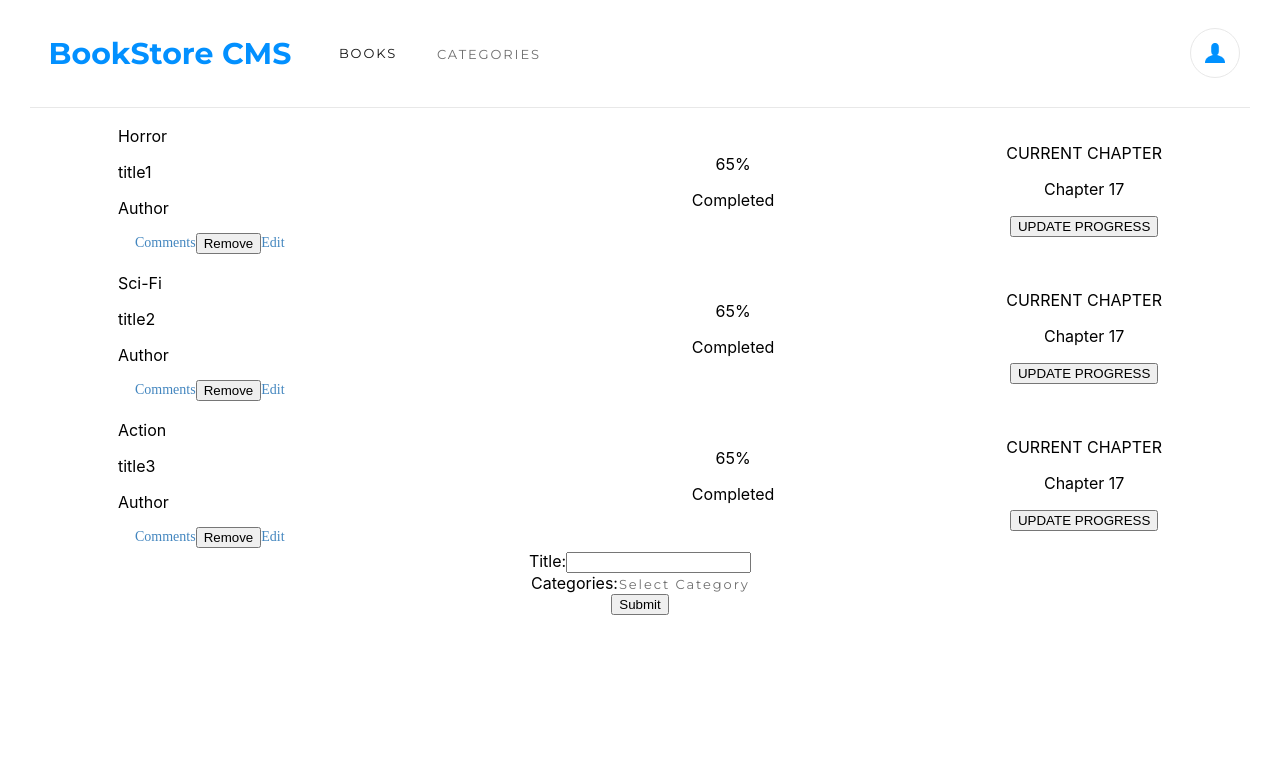
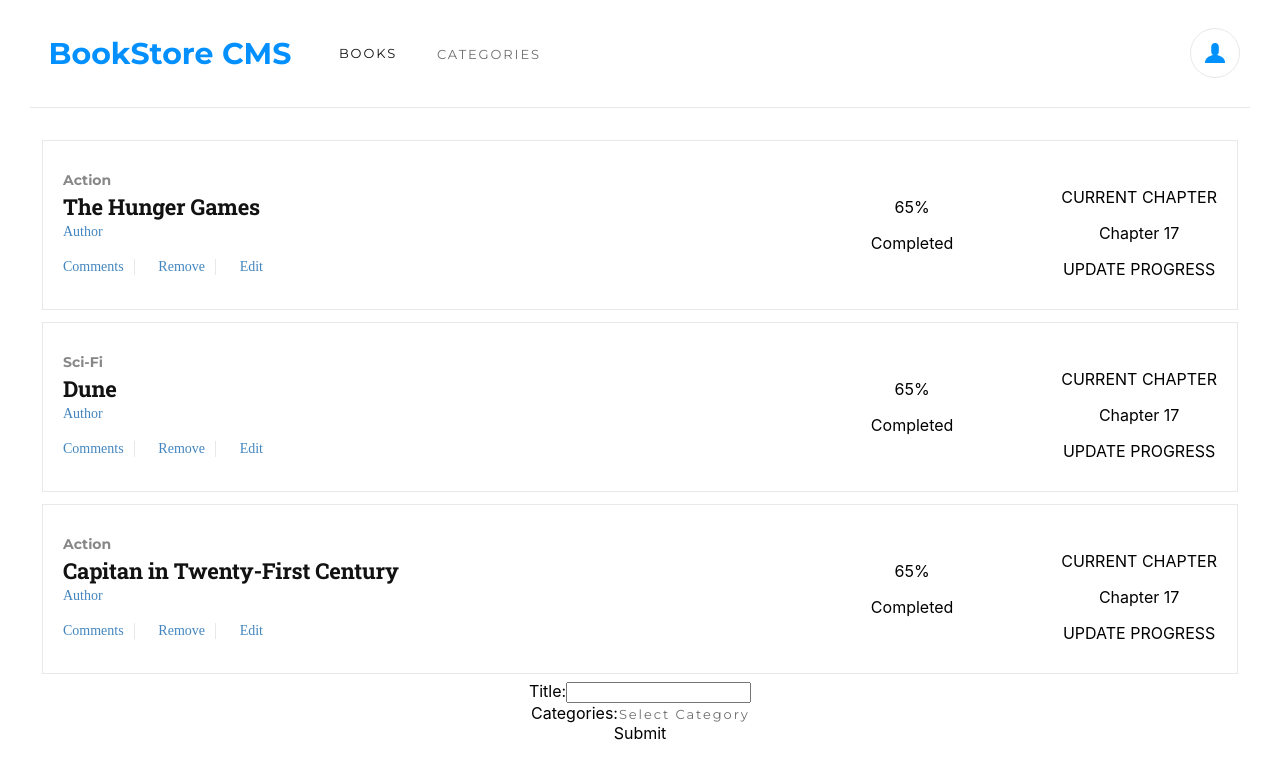
Before and after one commit to jessicafarias/bookstore-cms, a React (Create React App) app: page / in a window 1280 px wide. Shown: the top 778 px of the page. Built offline with nearby package versions, Linux system fonts and the light colour scheme.

Commit message:
style: Stylin book row

```diff
--- a/src/components/Book.js
+++ b/src/components/Book.js
@@ -8,13 +8,13 @@ const Book = props => {
     <tbody>
       <tr>
         <div className="flex-row">
-          <div className="align-start">
-            <p>{book.category}</p>
-            <p>{book.title}</p>
-            <p>Author</p>
-            <div className="flex-row blue-text">
-              <p>Comments</p>
-              <button type="button" onClick={() => { removeBtn(book); }}> Remove </button>
+          <div className="align-start book">
+            <p className="School-of">{book.category}</p>
+            <p className="title">{book.title}</p>
+            <p className="blue-text">Author</p>
+            <div className="options blue-text">
+              <p className="border-right ">Comments</p>
+              <button className="border-right " type="button" onClick={() => { removeBtn(book); }}> Remove </button>
               <p>Edit</p>
             </div>
           </div>
--- a/src/reducers/books.js
+++ b/src/reducers/books.js
@@ -1,9 +1,9 @@
 import { CREATE_BOOK, REMOVE_BOOK } from '../actions/index';
 
 const initialState = [
-  { id: Math.floor(Math.random() * 100) + 1, title: 'title1', category: 'Horror' },
-  { id: Math.floor(Math.random() * 100) + 1, title: 'title2', category: 'Sci-Fi' },
-  { id: Math.floor(Math.random() * 100) + 1, title: 'title3', category: 'Action' },
+  { id: Math.floor(Math.random() * 100) + 1, title: 'The Hunger Games', category: 'Action' },
+  { id: Math.floor(Math.random() * 100) + 1, title: 'Dune', category: 'Sci-Fi' },
+  { id: Math.floor(Math.random() * 100) + 1, title: 'Capitan in Twenty-First Century', category: 'Action' },
 ];
 
 const deleteBook = (state, action) => {
--- a/src/styles/Book.css
+++ b/src/styles/Book.css
@@ -1,8 +1,23 @@
+@import url('https://fonts.googleapis.com/css2?family=Roboto+Slab:wght@400;500;700&display=swap');
+
+button {
+	background: none;
+	color: inherit;
+	border: none;
+	padding: 0;
+	font: inherit;
+	cursor: pointer;
+	outline: inherit;
+}
+
 .flex-row {
   display: flex;
   flex-direction: row;
-  justify-content: space-around;
+  justify-content: space-between;
   align-items: center;
+  border: solid 1px #e8e8e8;
+  margin: 5px 40px;
+  padding: 30px 20px;
 }
 
 .align-start{
@@ -10,9 +25,9 @@
 }
 
 .blue-text {
-  width: 27px;
+  width: 73px;
   height: 19px;
-  margin: 3px 298px 2px 17px;
+  margin: 3px 15px 2px 0;
   font-family: RobotoSlab;
   font-size: 14px;
   font-weight: 300;
@@ -22,3 +37,48 @@
   letter-spacing: normal;
   color: #4386bf;
 }
+
+.title {
+  height: 29px;
+  margin: 3px 323px 0 0;
+  font-family: 'Roboto Slab', serif;
+  font-size: 22px;
+  font-weight: bold;
+  font-stretch: normal;
+  font-style: normal;
+  line-height: normal;
+  letter-spacing: -0.2px;
+  color: #121212;
+}
+
+.book{
+  width: 700px;
+}
+
+.School-of {
+  width: 49px;
+  height: 18px;
+  margin: 0 39px 0 0;
+  opacity: 0.5;
+  font-family: Montserrat;
+  font-size: 14px;
+  font-weight: bold;
+  font-stretch: normal;
+  font-style: normal;
+  line-height: normal;
+  letter-spacing: normal;
+  color: #121212;
+}
+
+.options {
+  display: flex;
+  align-items: center;
+  justify-content: space-between;
+  width: 200px;
+  margin-top: 15px;
+}
+
+.border-right {
+  padding-right: 10px;
+  border-right: solid 1px #e8e8e8;
+}
--- a/src/styles/CategoryFilter.css
+++ b/src/styles/CategoryFilter.css
@@ -2,7 +2,7 @@
 
 .header {
   width: 1200px;
-  margin: auto;
+  margin: auto auto 25px auto;
   display: flex;
   justify-content: space-between;
   align-items: center;
```
